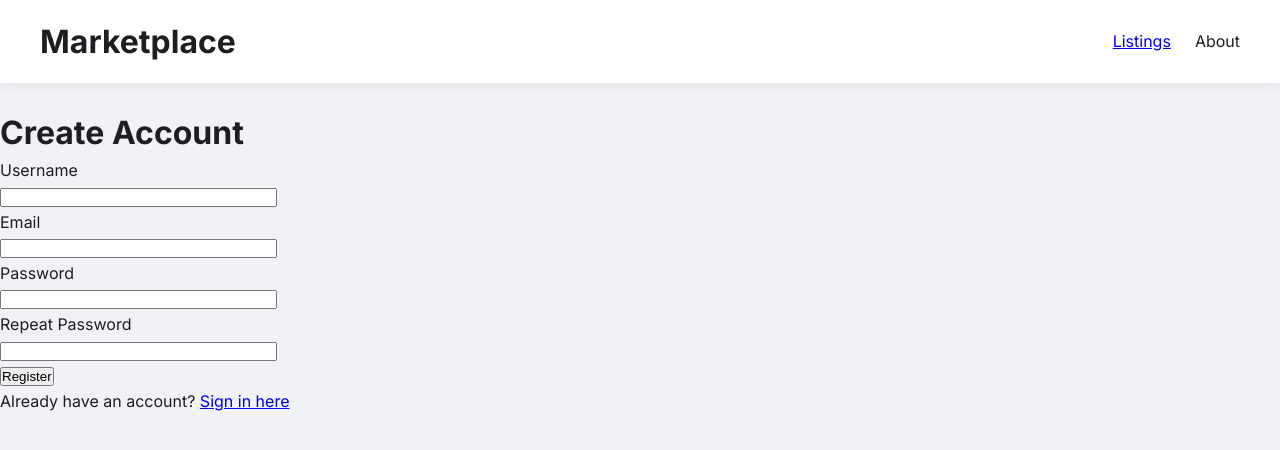
After one commit to realguest3920/ACIT-2911-Agile-Development-Project, a Flask app: page /register in a window 1280 px wide. The commit adds this page. Shown: the top 450 px of the page. Run offline with Flask 3, Linux system fonts and the light colour scheme.

Commit message:
manually merged authentication branch into develop branch and created dynamic listing page from mongo

```diff
--- /dev/null
+++ b/app/forms.py
@@ -0,0 +1,20 @@
+from flask_wtf import FlaskForm
+from werkzeug.security import check_password_hash
+from wtforms import StringField, PasswordField, BooleanField, SubmitField,EmailField, DateTimeField
+from datetime import datetime
+from wtforms.validators import DataRequired, EqualTo
+
+class LoginForm(FlaskForm):
+    username = StringField('Username', validators=[DataRequired()])
+    password = PasswordField('Password', validators=[DataRequired()])
+    remember = BooleanField('Remember Me')
+    submit = SubmitField('Sign in')
+
+
+class RegisterForm(FlaskForm):
+    username = StringField('Username', validators=[DataRequired()])
+    email = EmailField('Email' , validators=[DataRequired()])
+    password = PasswordField('Password', validators=[DataRequired()])
+    confirm_password = PasswordField('Repeat Password', validators=[DataRequired(), EqualTo('password')])
+    submit = SubmitField('Register')
+    created = DateTimeField('Created at', default=datetime.now())
--- /dev/null
+++ b/app/routes.py
@@ -0,0 +1,66 @@
+import os
+from flask import render_template, flash, redirect, url_for
+from flask_login import login_user, logout_user
+from werkzeug.security import generate_password_hash, check_password_hash
+from datetime import datetime
+
+from app import app, mongo
+from app.forms import LoginForm, RegisterForm
+from app.models import User
+
+@app.route("/")
+def index():
+    listings = list(mongo["Listings"].find())
+    print(listings)
+    return render_template("index.html", listings=listings)
+
+@app.route('/login', methods=['GET', 'POST'])
+def login():
+    form = LoginForm()
+    if form.validate_on_submit():
+        identifier = form.username.data.lower().strip()
+        user_data = mongo["users"].find_one({
+            "$or": [
+                {"username": identifier},
+                {"email": identifier}
+            ]
+        })
+
+        if user_data and check_password_hash(user_data['password_hash'], form.password.data):
+            user_obj = User(user_data)
+            login_user(user_obj, remember=form.remember.data)
+            return redirect(url_for('index'))
+        else:
+            flash('Invalid username or password')
+
+    return render_template('login.html', title='Login', form=form)
+
+@app.route('/register', methods=['GET', 'POST'])
+def register():
+    form = RegisterForm()
+    if form.validate_on_submit():
+        normalize = form.username.data.lower().strip()
+        normemail = form.email.data.lower().strip()
+        existing_user = mongo["users"].find_one({"username": normalize})
+        emailcheck = mongo["users"].find_one({"email": normemail})
+        if existing_user:
+            flash('Username already exists')
+        elif emailcheck:
+            flash('Email already registered')
+        else:
+            hashed_password = generate_password_hash(form.password.data)
+            mongo["users"].insert_one({
+                "username": normalize,
+                "email": normemail,
+                "password_hash": hashed_password,
+                "created_at": datetime.now().strftime('%c')
+            })
+            flash('Account created successfully! Please log in.')
+            return redirect(url_for('login'))
+
+    return render_template('register.html', title='Register', form=form)
+
+@app.route('/logout')
+def logout():
+    logout_user()
+    return redirect(url_for('index'))
--- /dev/null
+++ b/config.py
@@ -0,0 +1,6 @@
+import os
+
+
+class Config:
+    SECRET_KEY = os.environ.get('SECRET_KEY') or 'guess_the_key'
+    MONGO_URI = os.environ.get('MONGO_URI') or 'mongodb+srv://Anthony:Ri4NJgC1t3re97Dd@cluster0.qivfiwd.mongodb.net/AgileDevelopment'
--- a/main.py
+++ b/main.py
@@ -2,7 +2,7 @@ from Flask_API import create_app
 
 def main() :
     app = create_app()
-    app.run()
+    app.run(debug=True)
 
 if __name__ == "__main__" :
     main()
--- a/pyproject.toml
+++ b/pyproject.toml
@@ -11,3 +11,6 @@ dependencies = [
     "pymongo>=4.17.0",
     "pytest>=9.0.3",
 ]
+
+[tool.pytest.ini_options]
+pythonpath = ["."]
--- /dev/null
+++ b/templates/register.html
@@ -0,0 +1,64 @@
+<!doctype html>
+<html lang="en">
+  <head>
+    <meta charset="UTF-8" />
+    <meta name="viewport" content="width=device-width, initial-scale=1.0" />
+    <title>Register - Agile Project</title>
+    <link rel="preconnect" href="https://fonts.googleapis.com" />
+    <link rel="preconnect" href="https://fonts.gstatic.com" crossorigin />
+    <link
+      href="https://fonts.googleapis.com/css2?family=Inter:wght@400;500;600;700&display=swap"
+      rel="stylesheet"
+    />
+
+    <link
+      rel="stylesheet" href="\static\styles.css">
+  </head>
+  <body>
+    <header class="site-header">
+      <div class="header-container">
+        <h1>Marketplace</h1>
+
+        <nav class="navbar">
+          <ul>
+            <li><a href="/">Listings</a></li>
+            <li>About</li>
+          </ul>
+        </nav>
+      </div>
+    </header>
+    <h1>Create Account</h1>
+    <form action="" method="post" novalidate>
+      {{ form.hidden_tag() }}
+      <p>
+        {{ form.username.label }} <br />
+        {{ form.username(size=32) }} {% for error in form.username.errors %}
+        <span style="color: red"> [{{ error }} ]</span>
+        {% endfor %}
+      </p>
+      <p>
+        {{ form.email.label }} <br />
+        {{ form.email(size=32) }} {% for error in form.email.errors %}
+        <span style="color: red"> [{{ error }} ] </span>
+        {% endfor %}
+      </p>
+      <p>
+        {{ form.password.label }} <br />
+        {{ form.password(size=32) }} {% for error in form.password.errors %}
+        <span style="color: red"> [{{ error }} ] </span>
+        {% endfor %}
+      </p>
+      <p>
+        {{ form.confirm_password.label }} <br />
+        {{ form.confirm_password(size=32) }} {% for error in
+        form.confirm_password.errors %}
+        <span style="color: red"> [{{ error }} ] </span>
+        {% endfor %}
+      </p>
+      <p>{{ form.submit() }}</p>
+    </form>
+    <p>
+      Already have an account? <a href="{{ url_for('login') }}">Sign in here</a>
+    </p>
+  </body>
+</html>
```
Also changed, not shown: Flask_API/__init__.py (+5 -10 lines), Flask_API/marketplace/routes.py (+7 -8 lines), app.py (deleted, +0 -21 lines), app/__init__.py (added, +17 -0 lines), app/models.py (added, +24 -0 lines), templates/index.html (+23 -15 lines), templates/login.html (added, +45 -0 lines).
